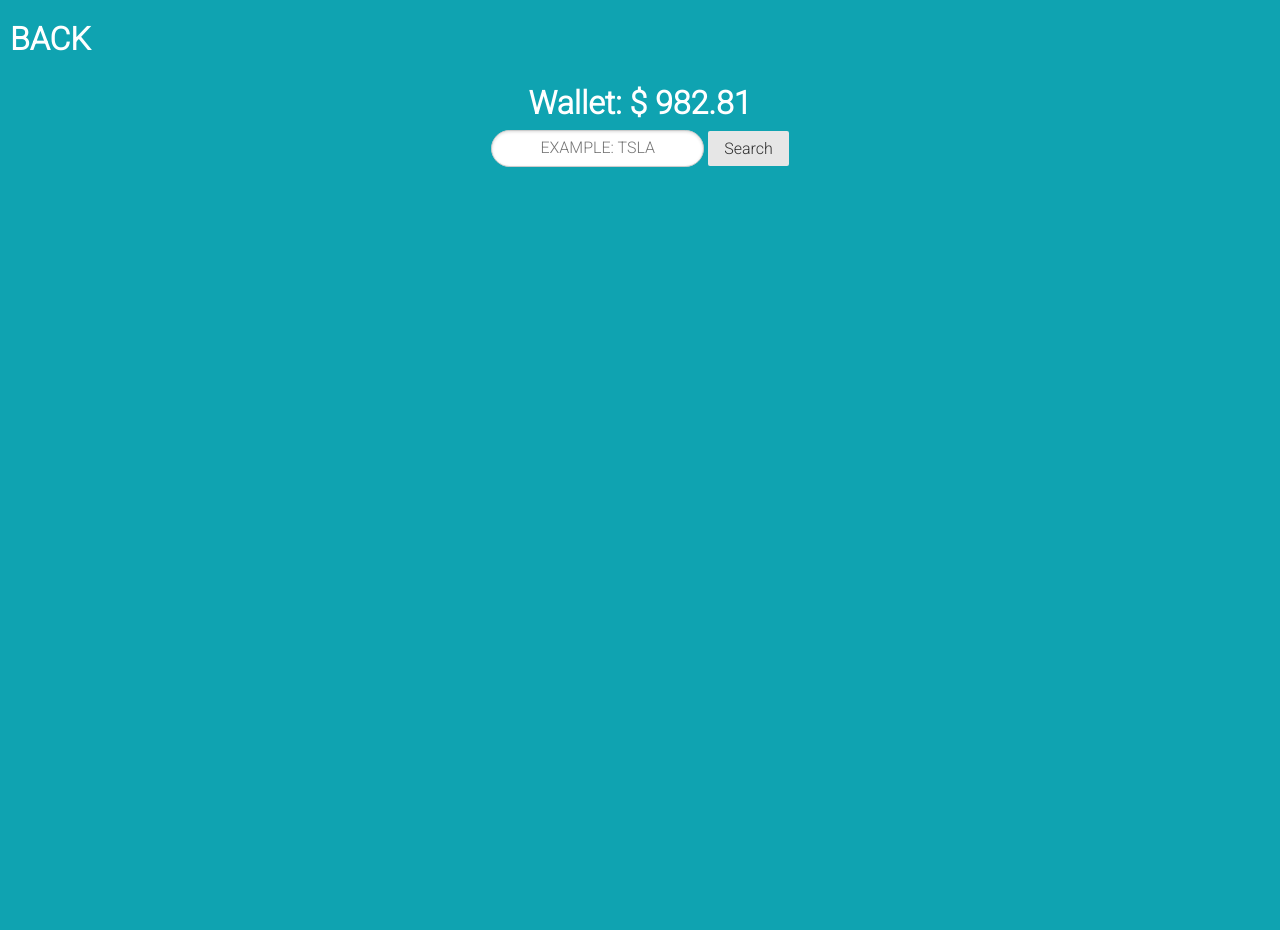
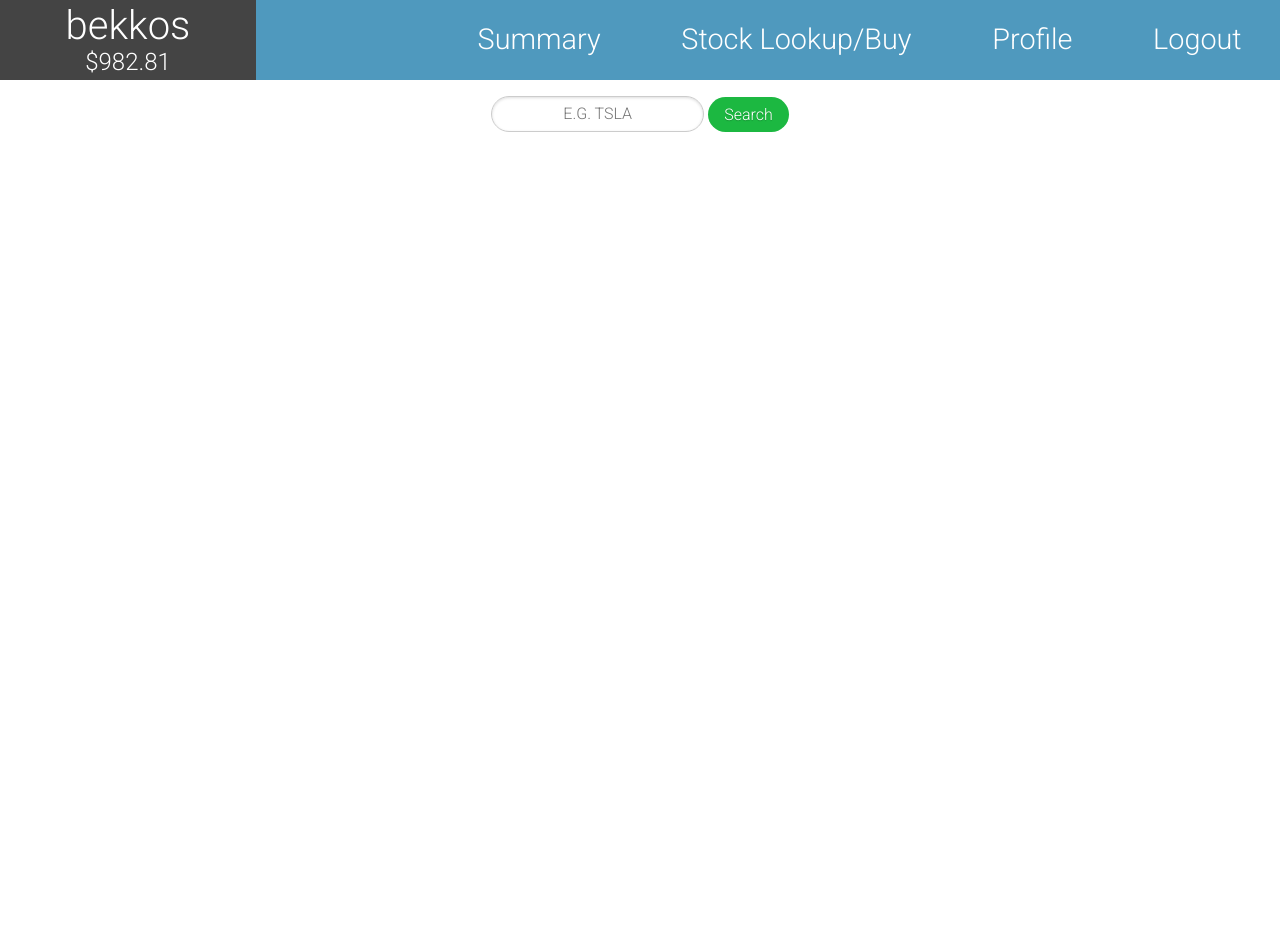
Before and after one commit to bekkos/stockmarket-simualtor-prototype, a Flask app: page /lookup in a window 1280 px wide. After the commit the page ends 132 px from the top, so only its background shows below. Run offline with Flask 2, Linux system fonts and the light colour scheme; a user stored in the database is signed in; data comes from the database, SQL or seed files in the repository; both versions use the stored data as it was after the commit; some libraries are stand-ins or nearby versions; some web fonts are replaced.

Commit message:
15.10.20

```diff
--- a/app.py
+++ b/app.py
@@ -110,7 +110,7 @@ class Purchase():
 
 
     def validate(self):
-        if self.stock.currentPrice >= 1:
+        if self.stock.currentPrice >= 1 and float(self.amount) >= 0.1:
             return True
         else:
             return False
@@ -188,7 +188,8 @@ def register():
 @app.route('/home')
 def home():
     if session.get('logged_in'):
-        return render_template('home.html')
+        user = User.query.get(session.get('user_id'))
+        return redirect(url_for('summary'))
     else:
         return redirect(url_for('index'))
 
@@ -212,7 +213,7 @@ def summary():
                         return redirect(url_for('summary'))
                 else:
                     return False
-        return render_template('summary.html', stocks=stocks, datetime=datetime, user=user, cs=currentStocksObjects)
+        return render_template('new_home.html', stocks=stocks, datetime=datetime, user=user, cs=currentStocksObjects)
     else:
         return redirect(url_for('index'))
 
@@ -221,7 +222,7 @@ def lookup():
     if session.get('logged_in'):
         user = User.query.get(session.get('user_id'))
         if request.method == "GET":
-            return render_template('lookup.html', user=user)
+            return render_template('new_lookup.html', user=user)
         elif request.method == "POST":
             if request.form.get('abbr'):
                 abbr = request.form.get('abbr')
@@ -230,10 +231,10 @@ def lookup():
                     session['cs'] = abbr
                 except:
                     flash("Stock not found.")
-                    return render_template('lookup.html', user=user)
+                    return render_template('new_lookup.html', user=user)
                 stock.plotData()
 
-                return render_template('lookup.html', stock=stock, user=user)
+                return render_template('new_lookup.html', stock=stock, user=user)
             else:
                 if request.form.get('amount'):
                     amount = request.form.get('amount')
@@ -246,12 +247,20 @@ def lookup():
                             flash("You do not have enough money for these stocks.")
                     else:
                         flash("The stock can not be bought at this time.")
-                return render_template('lookup.html', stock=cs, user=user)
+                return render_template('new_lookup.html', stock=cs, user=user)
             flash("Stock not found.")
-            return render_template('lookup.html', user=user)
+            return render_template('new_lookup.html', user=user)
     else:
         return redirect(url_for('index'))
 
+
+@app.route('/wip')
+def wip():
+    if session.get('logged_in'):
+        user = User.query.get(session.get('user_id'))
+        return render_template('new_lookup.html', user=user)
+    else:
+        return redirect(url_for('index'))
 
 
 @app.route('/logout')
--- a/static/css/lookup.css
+++ b/static/css/lookup.css
@@ -1,45 +1,47 @@
-body {
-    background-color: #0fa3b1ff;
+form {
+    text-align: center;
+}
+input {
+    text-align: center;
+    margin: 2vh auto;
 }
 
-nav {
-    width: 100%;
-    height: 8vh;
-}
-
-nav h1 {
-    padding: 0 10px;
-    height: 8vh;
-    color: white;
-}
-
-.wrapper {
-    height: 100%;
-    width: 100%;
-    display: flex;
-    justify-content: flex-start;
-    align-items: center;
-    flex-wrap: wrap;
-    flex-direction: column;
-}
-
-h3 {
-    width: 100%;
-    text-align: center;
-    font-size: 2rem;
-    color: white;
-    margin-bottom: 1vh;
-}
-
-input {
-    text-align: center;
+.success-btn {
+    border-radius: 20px !important;
 }
 
 table {
-    background-color: #ff9b42ff;
-    width: 100%;
+    background-color: #444444;
+    width: 80%;
+    margin: 5vh auto;
+    color: white;
+    font-size: 1rem;
 }
 
 thead tr th{
     text-align: center;
 }
+
+thead {
+    background-color: #343434;
+}
+
+tbody tr th {
+    font-weight: 100 !important;
+}
+
+.image-container {
+    width: 80%;
+    margin: auto;
+    display: flex;
+    justify-content: center;
+    align-items: center;
+}
+
+.image-container div {
+
+}
+
+.msg {
+    color: black;
+}
--- /dev/null
+++ b/static/css/system_general.css
@@ -0,0 +1,53 @@
+nav {
+    width: 100%;
+    height: 10vh;
+    background-color: #4F99BE;
+    display: flex;
+    justify-content: space-between;
+    align-items: center;
+}
+
+.profile-corner {
+    width: 20vw !important;
+    height: 100% !important;
+    background-color: #444444;
+    display: flex !important;
+    justify-content: center !important;
+    align-items: flex-start !important;
+    flex-wrap: wrap !important;
+    flex-direction: column !important;
+}
+
+.username {
+    text-align: center;
+    color: white;
+    width: 100%;
+    font-weight: 100;
+    font-size: 2.5rem;
+}
+
+.wallet {
+    text-align: center;
+    color: white;
+    width: 100%;
+    font-weight: 100;
+    font-size: 1.5rem;
+}
+
+.list-container {
+    float: right;
+}
+
+ul {
+    list-style: none;
+}
+
+ul li {
+    display: inline;
+    margin: 0 3vw;
+    text-align: center;
+    color: white;
+    width: 100%;
+    font-weight: 100;
+    font-size: 1.8rem;
+}
--- /dev/null
+++ b/templates/new_lookup.html
@@ -0,0 +1,60 @@
+{% extends 'system_layout.html' %}
+
+{% block head %}
+<link rel="stylesheet" href="{{ url_for('static', filename='/css/lookup.css') }}">
+{% endblock %}
+
+{% block body %}
+<form class="pure-form" action="#" method="POST" >
+    <input type="text" name="abbr" id="" class="pure-input-rounded" maxlength="5" style="text-transform:uppercase" autocomplete="off" placeholder="E.g. TSLA">
+    <input type="submit" value="Search" name="" id="" class="pure-button button-success success-btn">
+    <br><br>
+    {% with messages = get_flashed_messages() %}
+        {% if messages %}
+            <ul class=flashes>
+            {% for message in messages %}
+            <li class="msg">{{ message }}</li>
+            {% endfor %}
+            </ul>
+        {% endif %}
+    {% endwith %}
+
+    {% if stock %}
+    <table class="pure-table">
+        <thead>
+            <tr>
+                <th>Name</th>
+                <th>Day Low</th>
+                <th>Day High</th>
+                <th>Ask Price</th>
+                <th>Ask Size</th>
+                <th>Bid Price</th>
+                <th>Bid Size</th>
+            </tr>
+        </thead>
+        <tbody>
+            <tr>
+                <th>{{ stock.shortName }}</th>
+                <th>$ {{ stock.dayLow }}</th>
+                <th>$ {{ stock.dayHigh }}</th>
+                <th>$ {{ stock.currentPrice }}</th>
+                <th>{{ stock.currentAskSize }}</th>
+                <th>$ {{ stock.currentBid }}</th>
+                <th>{{ stock.currentBidSize }}</th>
+            </tr>
+        </tbody>
+    </table>
+    <section class="image-container">
+        <img src="{{ url_for('static', filename='/img/' + stock.symbol + '.png') }}" alt="" width="45%">
+        <div>
+            <form action="#" method="get" class="pure-form" autocomplete="off">
+                <input type="submit" value="BUY" class="pure-button button-success">
+                <input type="text" name="amount" placeholder="AMOUNT" class="pure-input-rounded" autocomplete="off">
+                <p>There is a 1% brokerage fee for every transaction.</p>
+            </form>
+        </div>
+    </section>
+    {% endif %}
+
+</form>
+{% endblock %}
--- /dev/null
+++ b/templates/system_layout.html
@@ -0,0 +1,36 @@
+<!DOCTYPE html>
+<html lang="en">
+<head>
+    <meta charset="UTF-8">
+    <meta name="viewport" content="width=device-width, initial-scale=1.0">
+    <title>Wallstreet Capitalist</title>
+    <link rel="stylesheet" href="https://unpkg.com/purecss@2.0.3/build/pure-min.css" integrity="sha384-cg6SkqEOCV1NbJoCu11+bm0NvBRc8IYLRGXkmNrqUBfTjmMYwNKPWBTIKyw9mHNJ" crossorigin="anonymous">
+    <link rel="stylesheet" href="{{ url_for('static', filename='/css/general.css') }}">
+    <link rel="stylesheet" href="{{ url_for('static', filename='/css/system_general.css') }}">
+
+    {% block head %}
+    {% endblock %}
+</head>
+<body>
+    {% block navigation %}
+    <nav>
+        <section class="profile-corner">
+            <h3 class="username">{{ user.username }}</h3>
+            <h3 class="wallet">${{'%0.2f' | format(user.wallet) }}</h3>
+        </section>
+        <section class="list-container">
+            <ul>
+                <li><a href="/summary">Summary</a></li>
+                <li><a href="/lookup">Stock Lookup/Buy</a></li>
+                <li><a href="#">Profile</a></li>
+                <li><a href="/logout">Logout</a></li>
+            </ul>
+        </section>
+
+    </nav>
+    {% endblock %}
+
+    {% block body %}
+    {% endblock %}
+</body>
+</html>
```
Also changed, not shown: static/css/index.css (+10 -2 lines), static/css/summary.css (+14 -40 lines), templates/new_home.html (added, +43 -0 lines), db.sqlite3, static/img/AMZN.png, static/img/GOOD.png (added), static/img/GOOGL.png, static/img/TSLA.png.
